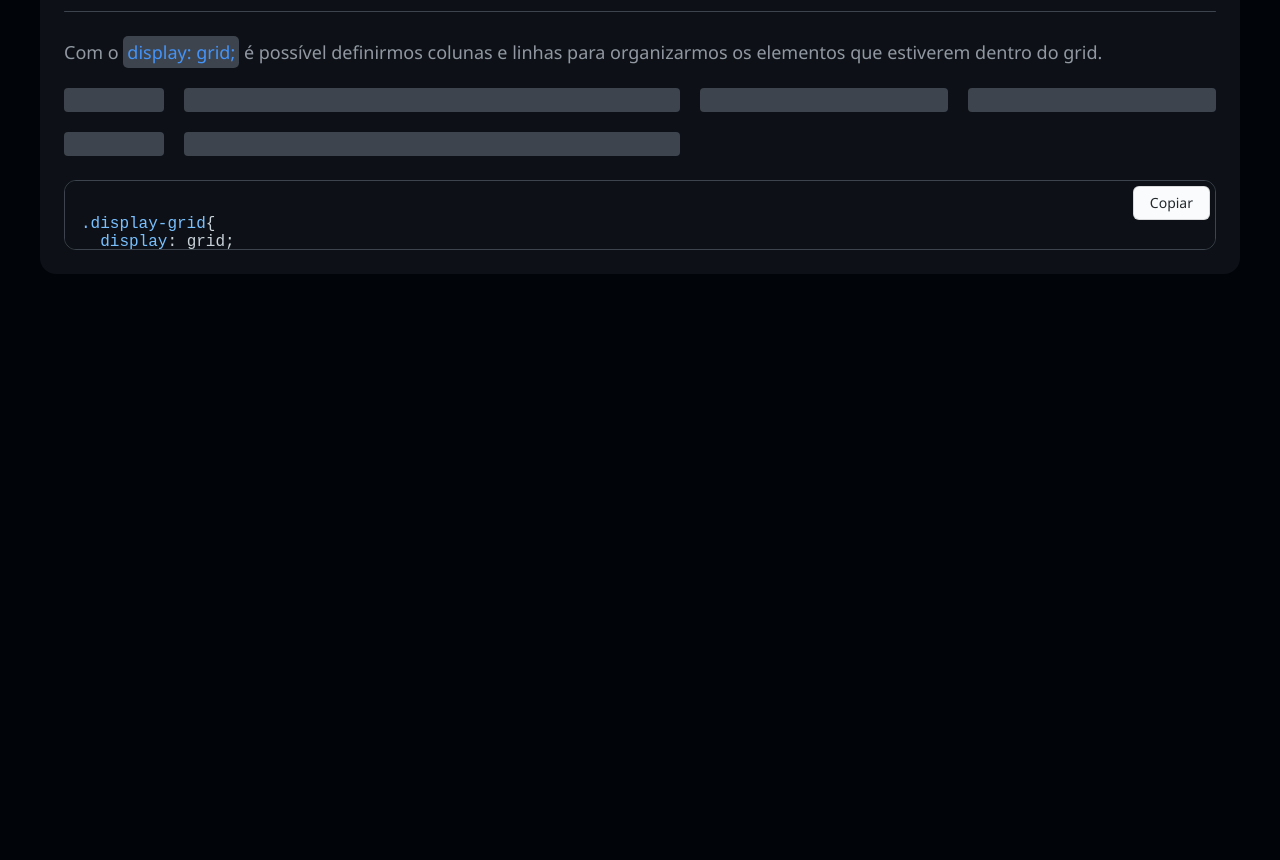
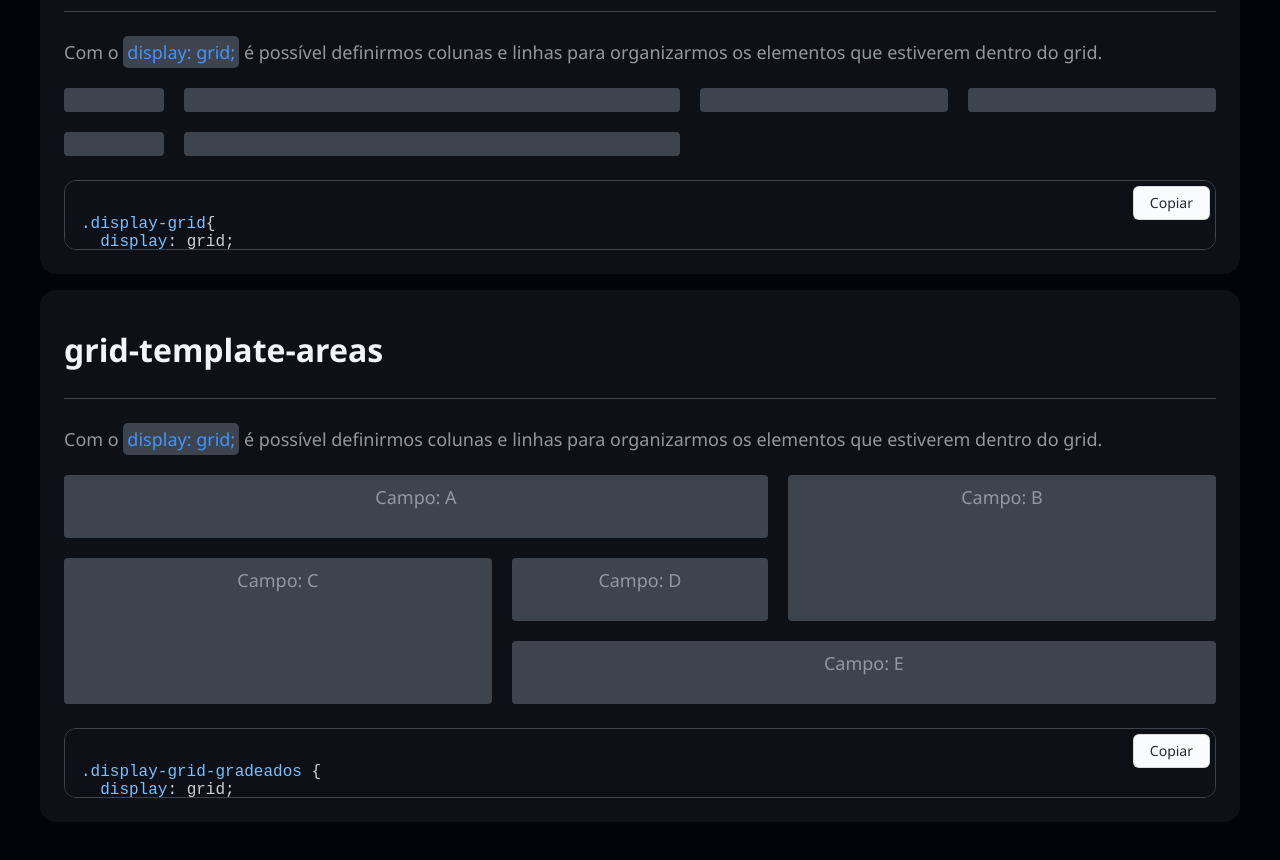
Before and after one commit to esly-ferreira/estudos, a plain HTML site: page pages/css.html in a window 1280 px wide. Shown: the part 4527-5387 px from the top of the page. Before the commit the page ends 4841 px from the top, so only its background shows below. Drawn offline with nearby package versions, Linux system fonts and the light colour scheme.

Commit message:
ajustado telas

```diff
--- a/css/css.css
+++ b/css/css.css
@@ -44,10 +44,6 @@ section {
   text-align: right;
 }
 
-.text-decoration {
-  text-decoration: underline;
-}
-
 .letter-spacing {
   letter-spacing: 12px;
 }
@@ -75,6 +71,39 @@ section {
   display: grid;
   grid-template-columns: 100px 2fr 1fr 1fr;
   gap: 20px;
+}
+
+.display-grid-gradeados {
+  display: grid;
+  grid-template-areas:
+    "a a a b b"
+    "a a a b b"
+    "c c d b b"
+    "c c e e e"
+    "c c e e e";
+  gap: 20px;
+}
+
+.display-grid-gradeados p {
+  padding-top: 12px;
+  text-align: center;
+  font-size: 18px;
+}
+
+.item-a {
+  grid-area: a;
+}
+.item-b {
+  grid-area: b;
+}
+.item-c {
+  grid-area: c;
+}
+.item-d {
+  grid-area: d;
+}
+.item-e {
+  grid-area: e;
 }
 
 .bloco {
--- a/css/global.css
+++ b/css/global.css
@@ -111,14 +111,18 @@ p {
   padding-bottom: 6px;
 }
 
-a {
+a{
+  text-decoration: none;
   cursor: pointer;
-  text-decoration: underline;
   font-weight: 400;
   font-size: 14px;
   line-height: 21px;
   color: var(--B1);
   word-break: break-all;
+}
+
+.link-fora{
+  text-decoration: underline;
 }
 
 hr {
--- a/css/iu_design.css
+++ b/css/iu_design.css
@@ -60,7 +60,7 @@
   display: flex;
   flex-wrap: wrap;
   /* justify-content: space-around; */
-  align-items: center;
+  align-items: baseline;
   gap: 20px;
 }
 
--- a/pages/css.html
+++ b/pages/css.html
@@ -87,13 +87,13 @@ img[src$=".webp"]{
       <hr>
       <h3>Existem centenas de tags e propriedades, é quase impossível você gravar todas elas. Por isso consultamos uma documentação.</h3>
       <h2>Mozilla</h2>
-      <a href="https://developer.mozilla.org/en-US/docs/Web/HTML/Reference/Elements" target="_blank">https://developer.mozilla.org/en-US/docs/Web/HTML/Reference/Elements</a>
+      <a class="link-fora" href="https://developer.mozilla.org/en-US/docs/Web/HTML/Reference/Elements" target="_blank">https://developer.mozilla.org/en-US/docs/Web/HTML/Reference/Elements</a>
       <br>
       <br>
-      <a href="https://developer.mozilla.org/en-US/docs/Web/CSS/Reference" target="_blank">https://developer.mozilla.org/en-US/docs/Web/CSS/Reference</a>
+      <a class="link-fora" href="https://developer.mozilla.org/en-US/docs/Web/CSS/Reference" target="_blank">https://developer.mozilla.org/en-US/docs/Web/CSS/Reference</a>
 
       <h2>W3C</h2>
-      <a href="https://www.w3.org/TR/" target="_blank">https://www.w3.org/TR/</a>
+      <a class="link-fora" href="https://www.w3.org/TR/" target="_blank">https://www.w3.org/TR/</a>
     </div>
 
     <div id="link" class="container">
@@ -136,7 +136,7 @@ img[src$=".webp"]{
       <h3 class="text-align inline-block">text-align:</h3>
       <h3>text-align: right;</h3> <br>
 
-      <h3 class="text-decoration inline">text-decoration:</h3>
+      <h3 class="link-fora inline">text-decoration:</h3>
       <h3>text-decoration: underline;</h3> <br>
 
       <h3 class="letter-spacing inline">letter-spacing</h3>
@@ -456,6 +456,68 @@ img[src$=".webp"]{
       </div>
     </div>
 
+    <div id="grid" class="container">
+      <h1>grid-template-areas</h1>
+      <hr>
+      <h3>Com o <span class="inline">display: grid;</span> é possível definirmos colunas e linhas para organizarmos os elementos que estiverem dentro do grid.</h3>
+
+      <div class="display-grid-gradeados">
+        <div class="bloco item-a">
+          <p>Campo: A</p>
+        </div>
+        <div class="bloco item-b">
+          <p>Campo: B</p>
+        </div>
+        <div class="bloco item-c">
+          <p>Campo: C</p>
+        </div>
+        <div class="bloco item-d">
+          <p>Campo: D</p>
+        </div>
+        <div class="bloco item-e">
+          <p>Campo: E</p>
+        </div>
+      </div>
+
+      <div class="code code-wrapper" onclick="this.classList.toggle('expanded')">
+        <button onclick="copyCode(this)">Copiar</button>
+        <pre>
+<code class="language-css" >
+.display-grid-gradeados {
+  display: grid;
+  grid-template-areas:
+    "a a a b b"
+    "a a a b b"
+    "c c d b b"
+    "c c e e e"
+    "c c e e e";
+  gap: 20px;
+}
+
+.item-a{
+  grid-area: a;
+}
+
+.item-b{
+  grid-area: b;
+}
+
+.item-c{
+  grid-area: c;
+}
+
+.item-d{
+  grid-area: d;
+}
+
+.item-e{
+  grid-area: e;
+}
+</code>
+        </pre>
+      </div>
+    </div>
+
   </div>
 
 
```
Also changed, not shown: pages/vscode.html (+11 -11 lines).
